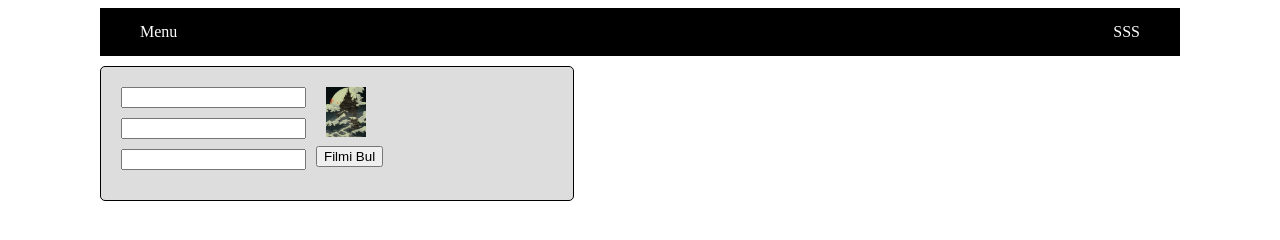
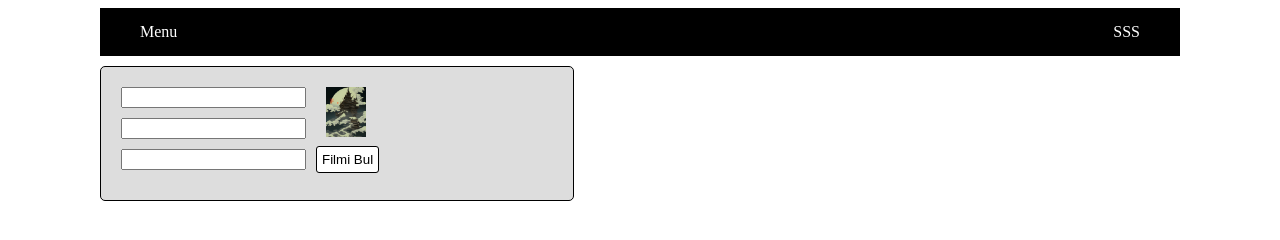
Before and after one commit to EnesArifinan/moviApp, a plain HTML site: page demo-src/elestiri/index.html in a window 1280 px wide. Drawn offline with Linux system fonts and the light colour scheme.

Commit message:
style.css güncelendi

```diff
--- a/demo-src/elestiri/style.css
+++ b/demo-src/elestiri/style.css
@@ -36,6 +36,10 @@ button {
   display: flex;
   align-items: end;
   justify-content: end;
+  background-color: #fff;
+  border-radius: 3px;
+  padding: 5px;
+  border: 1px solid black;
 }
 img {
   width: 40px;
```
